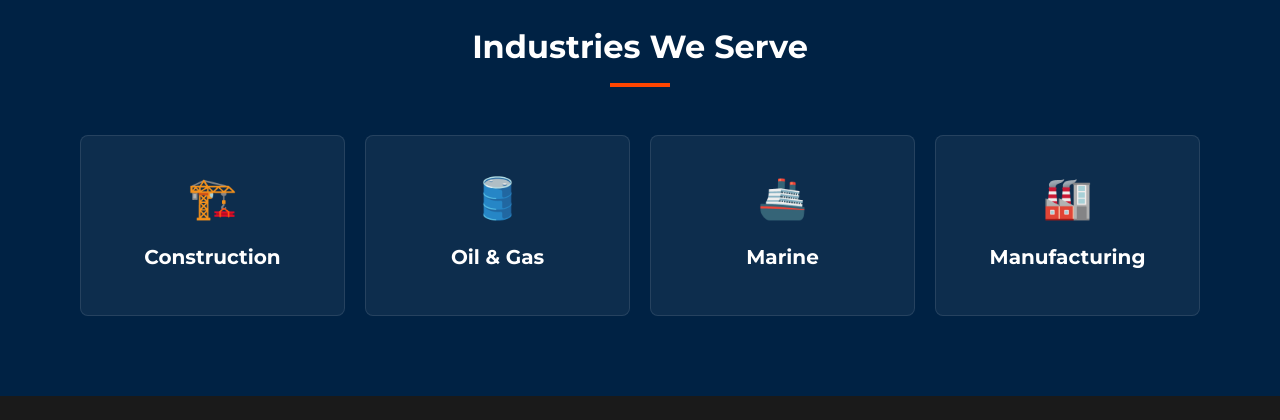
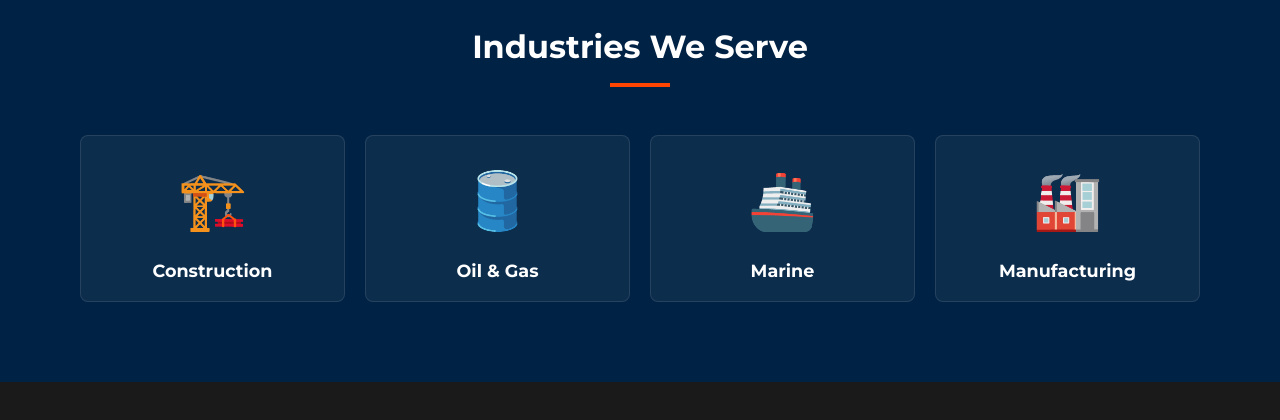
Before and after one commit to PathumDon/wing-hydraulic, a plain HTML site: page index.html in a window 1280 px wide. Shown: the part 2120-2540 px from the top of the page. Drawn offline with Linux system fonts and the light colour scheme.

Commit message:
Improve Industries section styling

```diff
--- a/style.css
+++ b/style.css
@@ -498,20 +498,35 @@ h3 {
 .industry-item {
     background: rgba(255, 255, 255, 0.05);
     border: 1px solid rgba(255, 255, 255, 0.1);
-    padding: 30px;
+    padding: 20px;
+    /* Reduced padding */
     border-radius: 8px;
     text-align: center;
     transition: var(--transition);
+    display: flex;
+    flex-direction: column;
+    align-items: center;
+    justify-content: center;
 }
 
 .industry-item:hover {
     background: rgba(255, 255, 255, 0.1);
+    border-color: var(--accent);
+    transform: translateY(-5px);
 }
 
 .industry-item span {
-    font-size: 2.5rem;
+    font-size: 3.5rem;
+    /* Increased size */
     display: block;
     margin-bottom: 15px;
+}
+
+.industry-item h3 {
+    font-size: 1.1rem;
+    margin-bottom: 0;
+    word-wrap: break-word;
+    /* Prevent overflow */
 }
 
 @media(min-width: 768px) {
```
